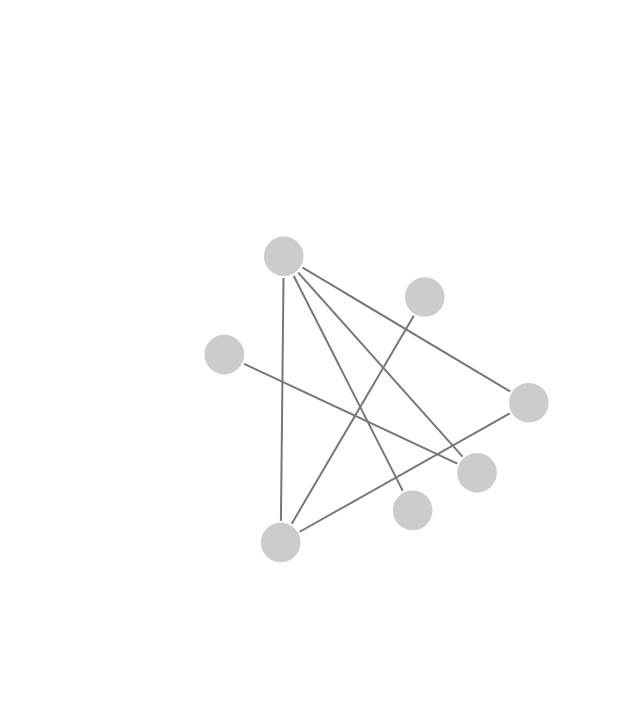
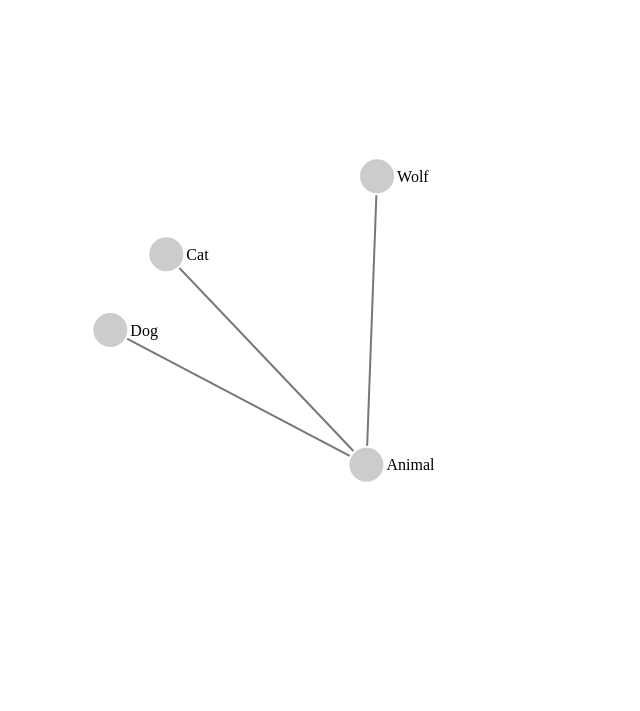
Before and after one commit to chanonroy/d3-force-graph, a plain HTML site: page index.html in a window 1280 px wide. Shown: the whole page, without its empty margins (167-807 px from the left). Drawn offline with nearby package versions, Linux system fonts and the light colour scheme.

Commit message:
labels added

```diff
--- a/graph.js
+++ b/graph.js
@@ -1,14 +1,10 @@
-var width = 1040,
-    height = 780;
+var width = 900,
+    height = 700;
 
 var links = [
-    { source: 'Joe', target: 'Rain' },
-    { source: 'Marisa', target: 'Rain' },
-    { source: 'Sarah', target: 'Joe' },
-    { source: 'Sarah II', target: 'Sarah' },
-    { source: 'Enzo', target: 'Joe'},
-    { source: 'Giuseppie', target: 'Joe'},
-    { source: 'Giuseppie', target: 'Sarah'},
+    { source: 'Cat', target: 'Animal', value: 0.3 },
+    { source: 'Dog', target: 'Animal', value: 4 },
+    { source: 'Wolf', target: 'Animal', value: 6},
 ];
 
 // create empty nodes array
@@ -18,40 +14,57 @@ var nodes = {};
 links.forEach(function(link) {
     link.source = nodes[link.source] || (nodes[link.source] = { name: link.source });
     link.target = nodes[link.target] || (nodes[link.target] = { name: link.target });
+    // link.value = +link.value;
 });
 
+// CANVAS
 var svg =
   d3.select('body').append('svg')
     .attr('width', width)
     .attr('height', height);
 
-var force =
-  d3.layout.force()
+// Draw Force Graph
+var force = d3.layout.force()
     .size([width, height])
     .nodes(d3.values(nodes))
     .links(links)
+    .gravity(0.05)
     .on("tick", tick)
     .linkDistance(300)
     .start();
 
-var link =
-  svg.selectAll('.link')
+// EDGES
+var link = svg.selectAll('.link')
      .data(links)
      .enter().append('line')
      .attr('class', 'link');
+    //  .style("stroke-width", function(d) { return Math.sqrt(d.value); });
 
-var node =
-  svg.selectAll('.node')
+// ----------------------------------------------
+
+// NODES
+var node = svg.selectAll('.node')
   .data(force.nodes())
-     .enter().append('circle')
+  .enter()
+  .append("g")
+  .call(force.drag);
+
+node.append("circle")
   .attr('class', 'node')
   .attr('r', width * 0.02);
 
+// node.append("rectangle")
+//   .attr('width', )
+
+node.append("text")
+  .attr("x", 20)
+  .attr("dy", ".35em")
+  .text(function(d) { return d.name; });
+
+// EVENT HANDLER
 function tick(e) {
 
-    node.attr('cx', function(d) { return d.x; })
-        .attr('cy', function(d) { return d.y; })
-        .call(force.drag);
+  node.attr("transform", function(d) { return "translate(" + d.x + "," + d.y + ")"; });
 
   link.attr('x1', function(d) { return d.source.x; })
       .attr('y1', function(d) { return d.source.y; })
--- a/test.css
+++ b/test.css
@@ -2,6 +2,12 @@
     fill: #ccc;
     stroke: #fff;
     stroke-width: 2px;
+    cursor: pointer;
+}
+
+.node text {
+  font: 9px helvetica;
+  margin-left: 5px;
 }
 
 .link {
```
Lines whose indentation alone changed are shown as unchanged.
